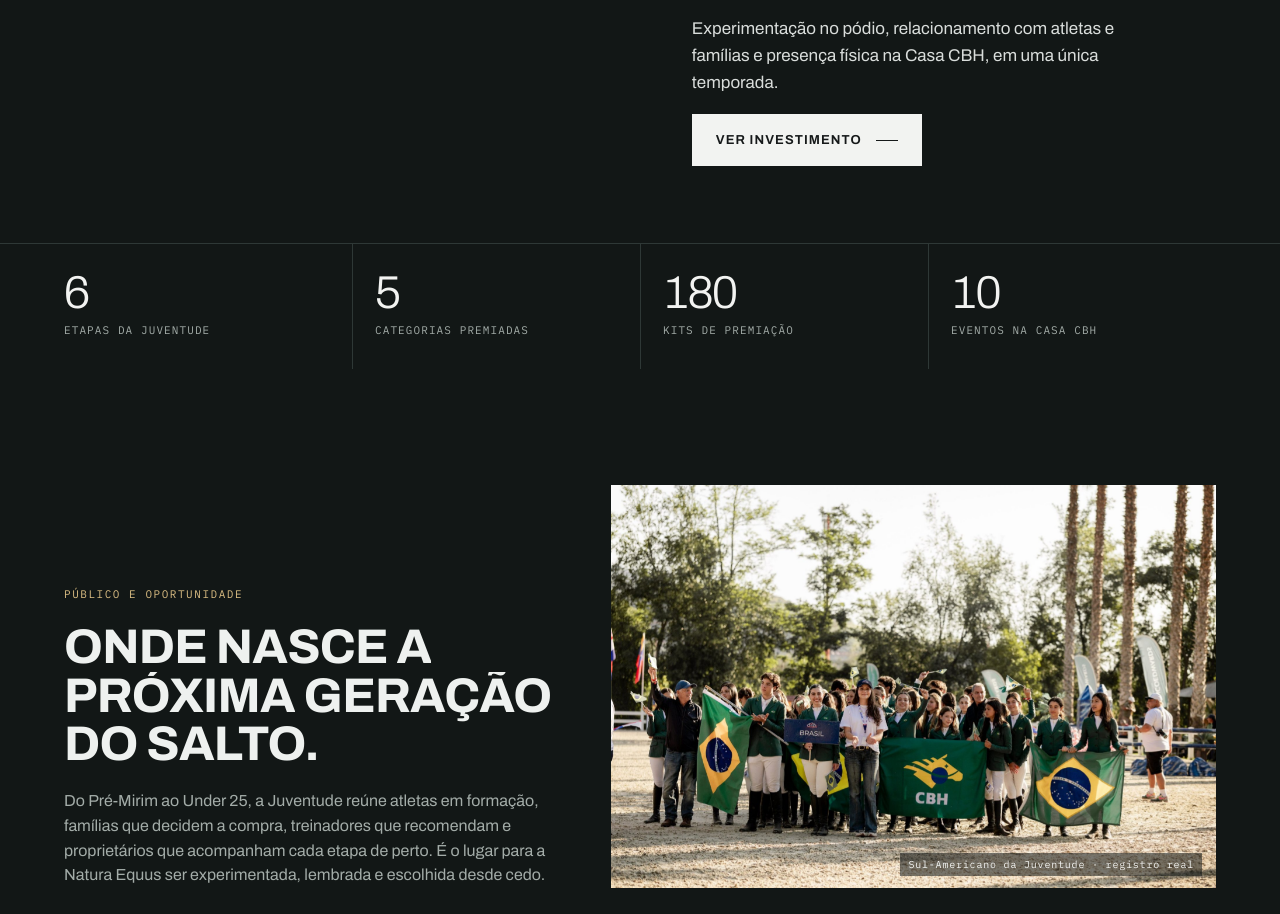
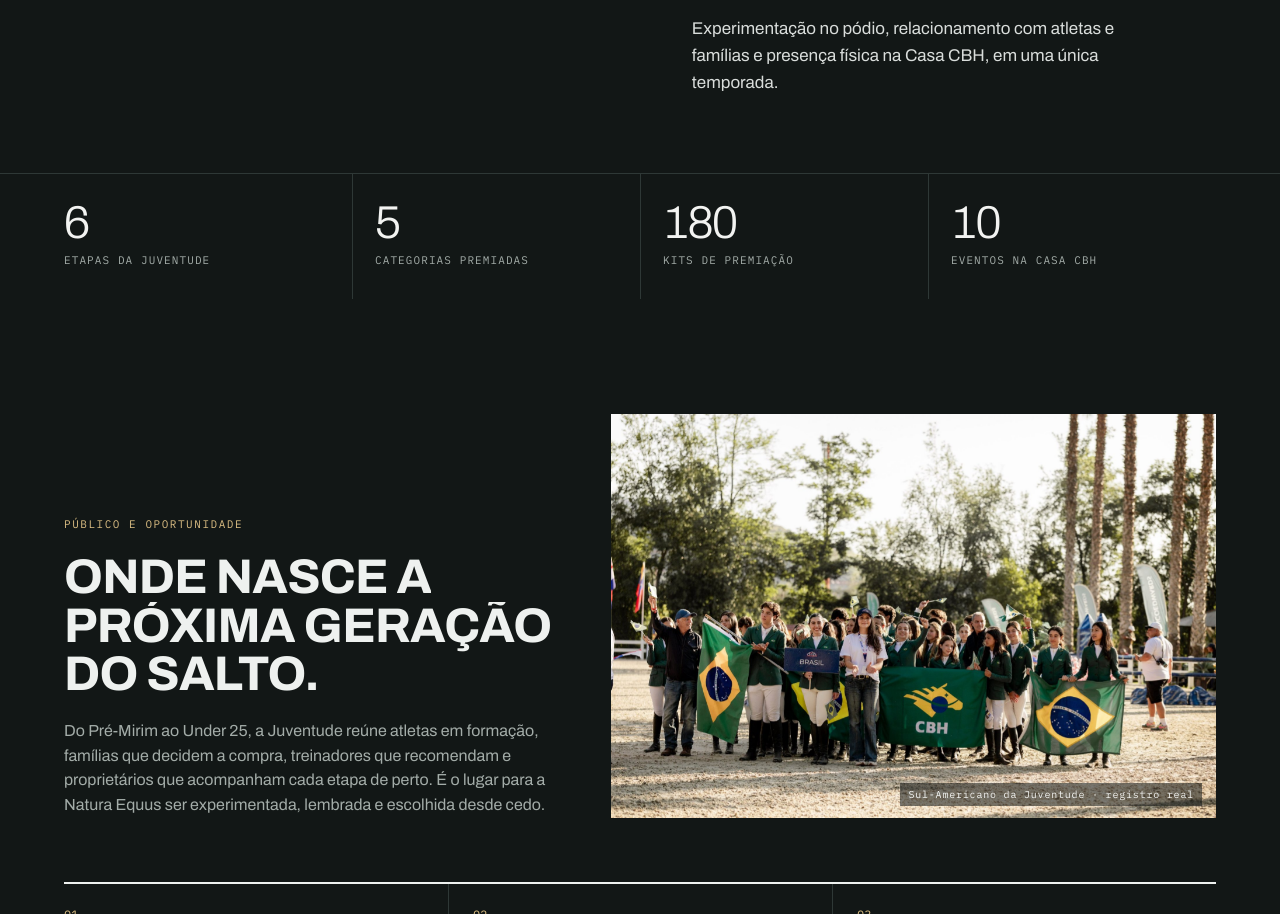
Before and after one commit to rmcaveiro-lang/CBH-NATURAEQUUS, a plain HTML site: page index.html in a window 1280 px wide. Shown: the part 1015-1929 px from the top of the page. Drawn offline with Linux system fonts and the light colour scheme.

Commit message:
Remove botão Ver investimento da capa
Co-Authored-By: Claude Opus 5.5 <noreply@anthropic.com>
Claude-Session: https://claude.ai/code/session_01Sm2xVTNQV9auyKUoqjyXPL

```diff
--- a/index.html
+++ b/index.html
@@ -861,7 +861,6 @@ footer .mono+.mono{color:var(--muted)}
     <div class="cv-r">
       <p class="cv-val"><span>Programa Juventude CBH 2027</span> Natura Equus como Apoiadora do programa que forma o futuro do salto brasileiro</p>
       <p class="lead">Experimentação no pódio, relacionamento com atletas e famílias e presença física na Casa CBH, em uma única temporada.</p>
-      <div><a class="btn" href="#investimento">Ver investimento <i></i></a></div>
     </div>
   </div>
 </section>
```
